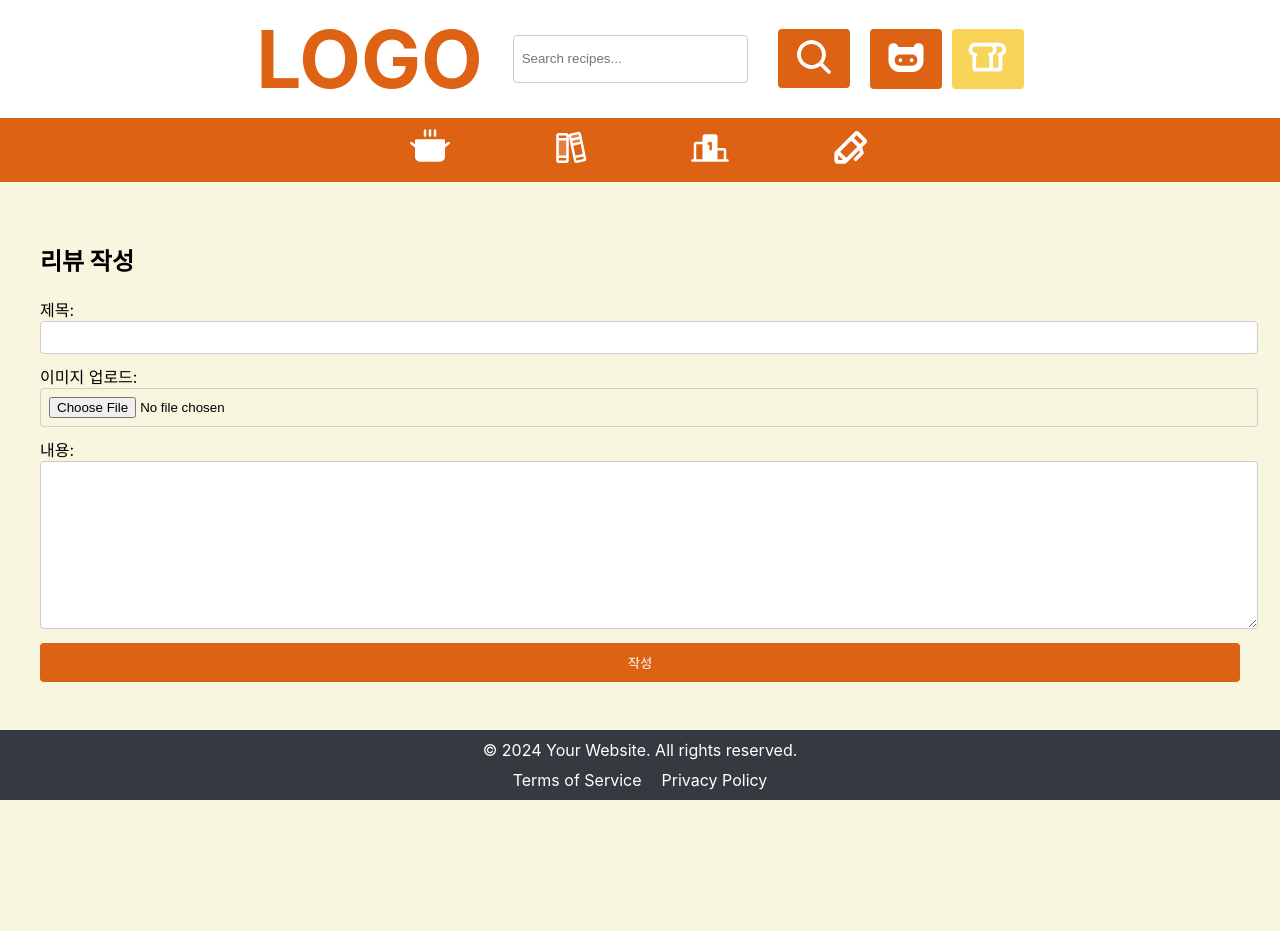
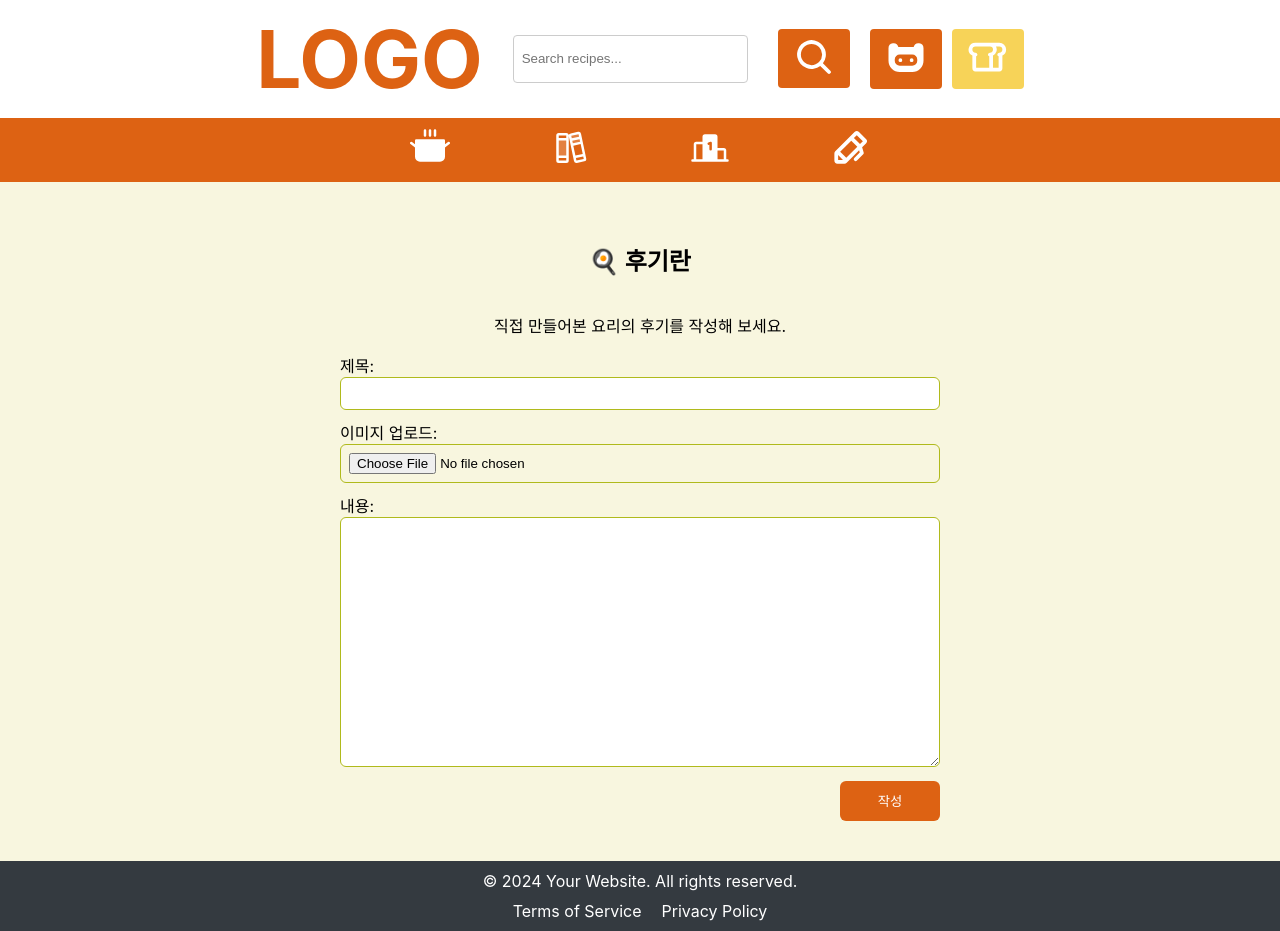
Before and after one commit to song9022/project-recipe, a React (Create React App) app in the folder recipe-app/: page /review/write in a window 1280 px wide. Before the commit the page ends 800 px from the top, so only its background shows below. Built offline with nearby package versions, Linux system fonts and the light colour scheme.

Commit message:
css수정

```diff
--- a/recipe-app/src/App.css
+++ b/recipe-app/src/App.css
@@ -1,3 +1,7 @@
+body {
+  background-color: #F8F6DF;
+}
+
 .App {
   display: flex;
   flex-direction: column;
--- a/recipe-app/src/data/reviews.js
+++ b/recipe-app/src/data/reviews.js
@@ -5,6 +5,7 @@ const reviews = [
     author: "Chef John",
     content: "This spaghetti recipe was amazing! My family loved it.",
     date: "2023-07-01",
+    pic: 'https://via.placeholder.com/800x400' // 외부 이미지 URL 추가
   },
   {
     id: 2,
@@ -12,6 +13,7 @@ const reviews = [
     author: "Chef Emily",
     content: "The chicken curry turned out great. Highly recommend this recipe!",
     date: "2023-07-02",
+    pic: 'https://via.placeholder.com/800x400' // 외부 이미지 URL 추가
   },
   // 더 많은 데이터 추가...
 ];
--- a/recipe-app/src/pages/Review.js
+++ b/recipe-app/src/pages/Review.js
@@ -1,19 +1,23 @@
 import React from 'react';
-
 import reviews from '../data/reviews';
 import {
   ReviewPage,
   ReviewList,
   ReviewItem,
   ReviewButton,
+  ReviewButtonContainer,
   ReviewLink,
 } from '../styles/Review';
 
 const Review = () => {
   return (
     <ReviewPage>
-      <h2>🍳 내가 직접 만들어본 요리 이야기</h2>
-      <ReviewButton to="/review/write">글쓰기</ReviewButton>
+      <h2>🍳 나의 요리 이야기</h2>
+      <p>세상에는 요리한 사람의 수만큼의 새로운 레시피가 존재한다<br/>나의 시도, 나의 레시피, 나의 팁을 공유해 보세요🌭🥞🥟🍙</p>
+      <br/>
+      <ReviewButtonContainer>
+        <ReviewButton to="/review/write">글쓰기</ReviewButton>
+      </ReviewButtonContainer>
       <ReviewList>
         {reviews.map((review) => (
           <ReviewItem key={review.id}>
--- a/recipe-app/src/pages/ReviewDetail.js
+++ b/recipe-app/src/pages/ReviewDetail.js
@@ -5,6 +5,9 @@ import {
   ReviewDetailPage,
   ReviewTitle,
   ReviewContent,
+  ReviewAuthor,
+  ReviewDate,
+  ReviewPic
 } from '../styles/ReviewDetail';
 
 const ReviewDetail = () => {
@@ -18,8 +21,9 @@ const ReviewDetail = () => {
   return (
     <ReviewDetailPage>
       <ReviewTitle>{review.title}</ReviewTitle>
-      <p>작성자: {review.author}</p>
-      <p>작성일: {review.date}</p>
+      <ReviewAuthor>{review.author}</ReviewAuthor>
+      <ReviewDate>{review.date}</ReviewDate>
+      {review.pic && <ReviewPic src={review.pic} alt={review.title} />}
       <ReviewContent>{review.content}</ReviewContent>
     </ReviewDetailPage>
   );
--- a/recipe-app/src/pages/ReviewWrite.js
+++ b/recipe-app/src/pages/ReviewWrite.js
@@ -5,7 +5,8 @@ import {
   ReviewForm,
   ReviewInput,
   ReviewTextarea,
-  ReviewButton
+  ReviewButton,
+  ReviewButtonContainer
 } from '../styles/ReviewWrite';
 
 const ReviewWrite = () => {
@@ -47,7 +48,8 @@ const ReviewWrite = () => {
 
   return (
     <ReviewWritePage>
-      <h2>리뷰 작성</h2>
+      <h2>🍳 후기란</h2>
+      <p>직접 만들어본 요리의 후기를 작성해 보세요.</p>
       <ReviewForm onSubmit={handleSubmit}>
         <div>
           <label>제목:</label>
@@ -76,7 +78,9 @@ const ReviewWrite = () => {
             required
           />
         </div>
-        <ReviewButton type="submit">작성</ReviewButton>
+        <ReviewButtonContainer>
+          <ReviewButton type="submit">작성</ReviewButton>
+        </ReviewButtonContainer>
       </ReviewForm>
     </ReviewWritePage>
   );
--- a/recipe-app/src/styles/Main.css
+++ b/recipe-app/src/styles/Main.css
@@ -1,6 +1,4 @@
-body {
-  background-color: #F8F6DF;
-}
+
 
 .main-image-container {
   display: flex;
--- a/recipe-app/src/styles/MyPage.js
+++ b/recipe-app/src/styles/MyPage.js
@@ -55,7 +55,7 @@ export const NicknameContainer = styled.div`
 
 export const NicknameInput = styled.input`
   padding: 8px;
-  border: 1px solid #ccc;
+  border: 1px solid #DD6213;
   border-radius: 4px;
 `;
 
--- a/recipe-app/src/styles/Recommend.css
+++ b/recipe-app/src/styles/Recommend.css
@@ -5,6 +5,6 @@
 
 .slider img {
   width: 90%;
-  height: 70%;
+  height: 70% auto;
   border-radius: 10px;
 }
--- a/recipe-app/src/styles/Review.js
+++ b/recipe-app/src/styles/Review.js
@@ -3,12 +3,22 @@ import { Link } from 'react-router-dom';
 
 export const ReviewPage = styled.div`
   padding: 20px;
+  display: flex;
+  flex-direction: column;
+  align-items: center; /* 중앙 정렬 */
+`;
+
+export const ReviewButtonContainer = styled.div`
+  width: 100%;
+  max-width: 600px; /* 리스트와 동일한 최대 너비 설정 */
+  display: flex;
+  justify-content: flex-end; /* 오른쪽 정렬 */
+  margin-bottom: 20px;
 `;
 
 export const ReviewButton = styled(Link)`
   display: inline-block;
   padding: 10px 20px;
-  margin-bottom: 20px;
   background-color: #DD6213;
   color: white;
   text-decoration: none;
@@ -23,13 +33,17 @@ export const ReviewList = styled.div`
   display: flex;
   flex-direction: column;
   gap: 10px;
+  width: 100%;
+  max-width: 600px; /* 버튼 컨테이너와 동일한 최대 너비 설정 */
+  align-items: center; /* 리스트 항목 중앙 정렬 */
 `;
 
 export const ReviewItem = styled.div`
   background-color: #f8f9fa;
-  border: 1px solid #e0e0e0;
+  border: 1px solid #B0BA1C;
   border-radius: 5px;
   padding: 10px;
+  width: 100%;
 `;
 
 export const ReviewLink = styled(Link)`
--- a/recipe-app/src/styles/ReviewDetail.js
+++ b/recipe-app/src/styles/ReviewDetail.js
@@ -4,10 +4,29 @@ export const ReviewDetailPage = styled.div`
   padding: 20px;
 `;
 
-export const ReviewTitle = styled.h2`
-  margin-top: 0;
+export const ReviewTitle = styled.h1`
+  font-size: 24px;
+  margin-bottom: 10px;
 `;
 
-export const ReviewContent = styled.p`
-  white-space: pre-wrap; /* Preserve line breaks */
+export const ReviewContent = styled.div`
+  font-size: 16px;
+  margin-top: 20px;
 `;
+
+export const ReviewAuthor = styled.p`
+  font-size: 16px; /* 기본 폰트 크기 */
+`;
+
+export const ReviewDate = styled.p`
+  font-size: 12px; /* 더 작은 폰트 크기 */
+  color: gray;
+  margin-top: -5px; /* 작성자와 가까워지도록 마진 조정 */
+`;
+
+export const ReviewPic = styled.img`
+  max-width: 100%;
+  height: auto;
+  margin-top: 10px;
+  border-radius: 5px;
+`;
--- a/recipe-app/src/styles/ReviewWrite.js
+++ b/recipe-app/src/styles/ReviewWrite.js
@@ -2,39 +2,56 @@ import styled from 'styled-components';
 
 export const ReviewWritePage = styled.div`
   padding: 20px;
+  display: flex;
+  flex-direction: column;
+  align-items: center; /* 중앙 정렬 */
 `;
 
 export const ReviewForm = styled.form`
   display: flex;
   flex-direction: column;
   gap: 10px;
+  width: 100%;
+  max-width: 600px; /* 폼의 최대 너비 설정 */
+`;
+
+const SharedStyles = `
+  padding: 8px;
+  border: 1px solid #B0BA1C;
+  border-radius: 6px;
+  width: 100%;
+  box-sizing: border-box; /* 패딩과 테두리를 포함한 너비 계산 */
 `;
 
 export const ReviewInput = styled.input`
-  padding: 8px;
-  border: 1px solid #ccc;
-  border-radius: 4px;
-  width: 100%;
+  ${SharedStyles}
 `;
 
 export const ReviewTextarea = styled.textarea`
-  padding: 8px;
-  border: 1px solid #ccc;
-  border-radius: 4px;
-  width: 100%;
-  height: 150px;
+  ${SharedStyles}
+  height: 250px;
   resize: vertical;
 `;
 
+export const ReviewButtonContainer = styled.div`
+  display: flex;
+  justify-content: flex-end; /* 버튼 오른쪽 정렬 */
+`;
+
 export const ReviewButton = styled.button`
-  padding: 10px 20px;
-  border: none;
-  border-radius: 4px;
+  padding: 8px;
+  border: 1px solid #B0BA1C;
+  border-radius: 6px;
   background-color: #DD6213;
   color: white;
   cursor: pointer;
+  border: none;
+  text-align: center;
+  height: 40px;
+  width: 100px; /* 버튼의 너비를 200px로 설정 */
+  box-sizing: border-box; /* 패딩과 테두리를 포함한 너비 계산 */
 
   &:hover {
-    background-color: #0056b3;
+    background-color: #EC9736;
   }
 `;
--- a/recipe-app/src/styles/Write.css
+++ b/recipe-app/src/styles/Write.css
@@ -1,21 +1,34 @@
 .write-page {
   padding: 20px;
+  display: flex;
+  flex-direction: column;
+  align-items: center; /* 중앙 정렬 */
+}
+
+form {
+  width: 100%; /* Form의 너비를 100%로 설정 */
+  max-width: 600px; /* Form의 최대 너비를 설정 */
 }
 
 .form-group {
   margin-bottom: 15px;
+  display: flex;
+  flex-direction: column;
+  align-items: center; /* 중앙 정렬 */
 }
 
 .form-group label {
   display: block;
   margin-bottom: 5px;
   font-weight: bold;
+  width: 100%; /* Label의 너비를 100%로 설정 */
 }
 
 .form-group input,
 .form-group textarea,
 .form-group select {
-  width: 100%;
+  width: 100%; /* input과 select의 너비를 100%로 조정 */
+  max-width: 600px; /* input과 select의 최대 너비를 600px로 설정 */
   padding: 8px;
   border: 1px solid #ccc;
   border-radius: 4px;
@@ -28,8 +41,9 @@
 
 .form-buttons {
   display: flex;
-  justify-content: flex-end;
+  justify-content: flex-start;
   gap: 10px;
+  cursor: pointer;
 }
 
 .submit-button,
```
